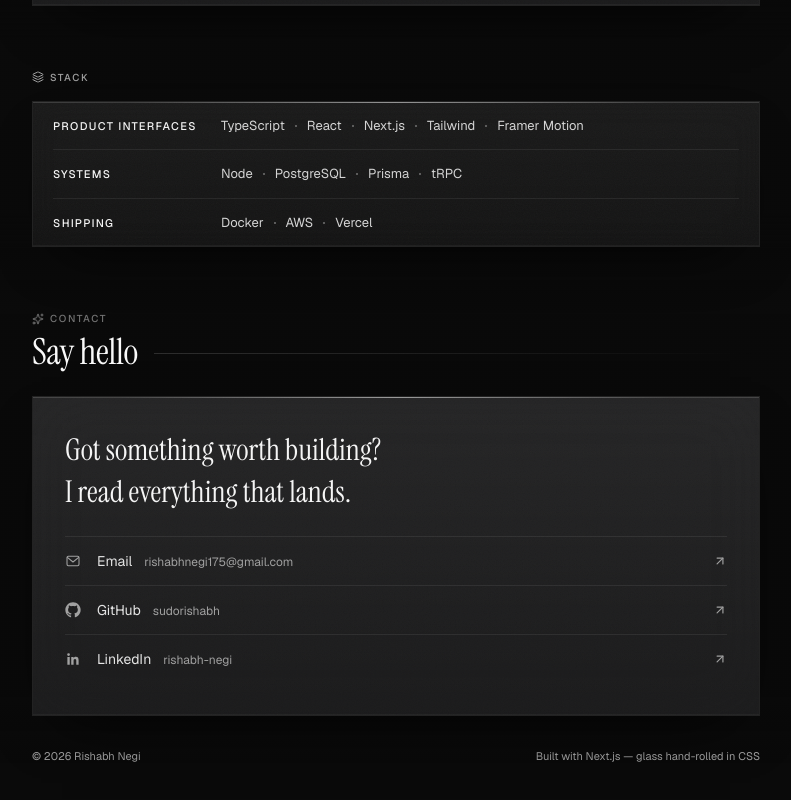
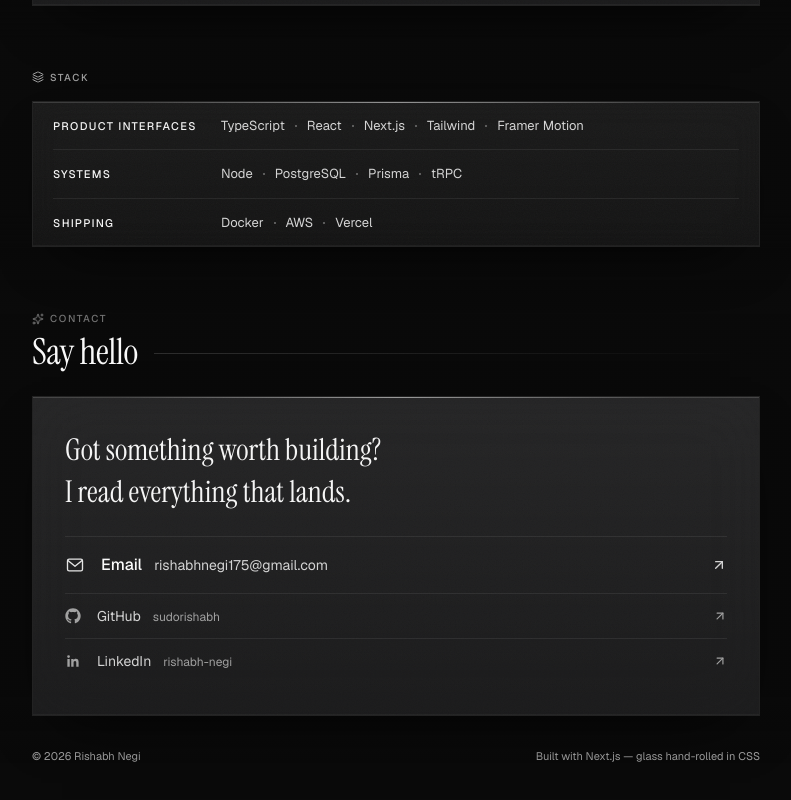
Before and after one commit to sudorishabh/sudorishabh, a Next.js app: page /about in a window 1280 px wide. Shown: the part 937-1737 px from the top of the page, without its empty margins (244-1035 px from the left). Built offline with nearby package versions, Linux system fonts and the light colour scheme.

Commit message:
style(contact): make email the primary row through size and contrast, profiles secondary
Co-Authored-By: Claude Opus 5 (1M context) <noreply@anthropic.com>

```diff
--- a/components/about/contact-section.tsx
+++ b/components/about/contact-section.tsx
@@ -5,7 +5,7 @@ import { motion } from "framer-motion";
 import SectionHeading from "@/components/about/section-heading";
 import SectionScrim from "@/components/about/section-scrim";
 import { GlassSurface } from "@/components/ui/glass";
-import { socialLinks } from "@/lib/site";
+import { socialLinks, type SocialLink } from "@/lib/site";
 import { instrumentSerif } from "@/lib/fonts";
 import { fadeInUp, staggerContainer, staggerItem, viewport } from "@/lib/motion";
 import { cn } from "@/lib/utils";
@@ -16,14 +16,22 @@ import { cn } from "@/lib/utils";
   here would say the same thing twice and give the page nowhere to land.
 */
 
+const isEmail = (link: SocialLink) => link.href.startsWith("mailto:");
+
 /*
-  Email leads here, whatever order the nav uses. The nav can afford to show
-  the profiles first; a section whose entire job is "how do I reach you"
-  cannot put the address third.
+  Email leads here, whatever order the nav uses, and it leads on weight as
+  well as position. The nav can afford to show the profiles first; a section
+  whose entire job is "how do I reach you" cannot put the address third, and
+  it cannot set all three at the same size either -- three identical rows
+  make the reader pick, which is a decision the page should have made for
+  them. A profile is where you go to check someone out; a reply is the thing
+  this page is actually asking for.
 */
 const contactLinks = [
-  ...socialLinks.filter((link) => link.href.startsWith("mailto:")),
-  ...socialLinks.filter((link) => !link.href.startsWith("mailto:")),
+  ...socialLinks.filter(isEmail).map((link) => ({ ...link, primary: true })),
+  ...socialLinks
+    .filter((link) => !isEmail(link))
+    .map((link) => ({ ...link, primary: false })),
 ];
 
 export default function ContactSection() {
@@ -79,12 +87,21 @@ export default function ContactSection() {
                 variants={staggerItem}>
                 <a
                   href={link.href}
-                  target={
-                    link.href.startsWith("mailto:") ? undefined : "_blank"
-                  }
+                  target={isEmail(link) ? undefined : "_blank"}
                   rel='noreferrer'
-                  className='group flex items-center gap-4 rounded-lg py-3.5 transition-colors duration-300 hover:bg-white/[0.03] focus-visible:ring-2 focus-visible:ring-white/40 focus-visible:outline-none'>
-                  <span className='size-4 shrink-0 text-neutral-400 transition-colors duration-300 group-hover:text-white group-focus-visible:text-white'>
+                  className={cn(
+                    "group flex items-center gap-4 rounded-lg transition-colors duration-300",
+                    "hover:bg-white/[0.03] focus-visible:ring-2 focus-visible:ring-white/40 focus-visible:outline-none",
+                    link.primary ? "py-4" : "py-3",
+                  )}>
+                  <span
+                    className={cn(
+                      "shrink-0 transition-colors duration-300",
+                      "group-hover:text-white group-focus-visible:text-white",
+                      link.primary
+                        ? "size-5 text-neutral-200"
+                        : "size-4 text-neutral-400",
+                    )}>
                     {link.icon}
                   </span>
 
@@ -95,15 +112,36 @@ export default function ContactSection() {
                     was the half that got truncated.
                   */}
                   <span className='flex min-w-0 flex-col sm:flex-row sm:items-baseline sm:gap-3'>
-                    <span className='text-sm text-neutral-200'>
+                    <span
+                      className={cn(
+                        link.primary
+                          ? "text-base font-medium text-neutral-50"
+                          : "text-sm text-neutral-300",
+                      )}>
                       {link.label}
                     </span>
-                    <span className='truncate text-xs text-neutral-400'>
+                    <span
+                      className={cn(
+                        "truncate",
+                        link.primary
+                          ? "text-sm text-neutral-300"
+                          : "text-xs text-neutral-400",
+                      )}>
                       {link.handle}
                     </span>
                   </span>
 
-                  <ArrowUpRight className='ml-auto size-3.5 shrink-0 text-neutral-400 transition-[color,transform] duration-300 group-hover:-translate-y-px group-hover:translate-x-px group-hover:text-white group-focus-visible:text-white motion-reduce:group-hover:translate-x-0 motion-reduce:group-hover:translate-y-0' />
+                  <ArrowUpRight
+                    className={cn(
+                      "ml-auto shrink-0 transition-[color,transform] duration-300",
+                      "group-hover:-translate-y-px group-hover:translate-x-px",
+                      "group-hover:text-white group-focus-visible:text-white",
+                      "motion-reduce:group-hover:translate-x-0 motion-reduce:group-hover:translate-y-0",
+                      link.primary
+                        ? "size-4 text-neutral-300"
+                        : "size-3.5 text-neutral-400",
+                    )}
+                  />
                 </a>
               </motion.li>
             ))}
```
